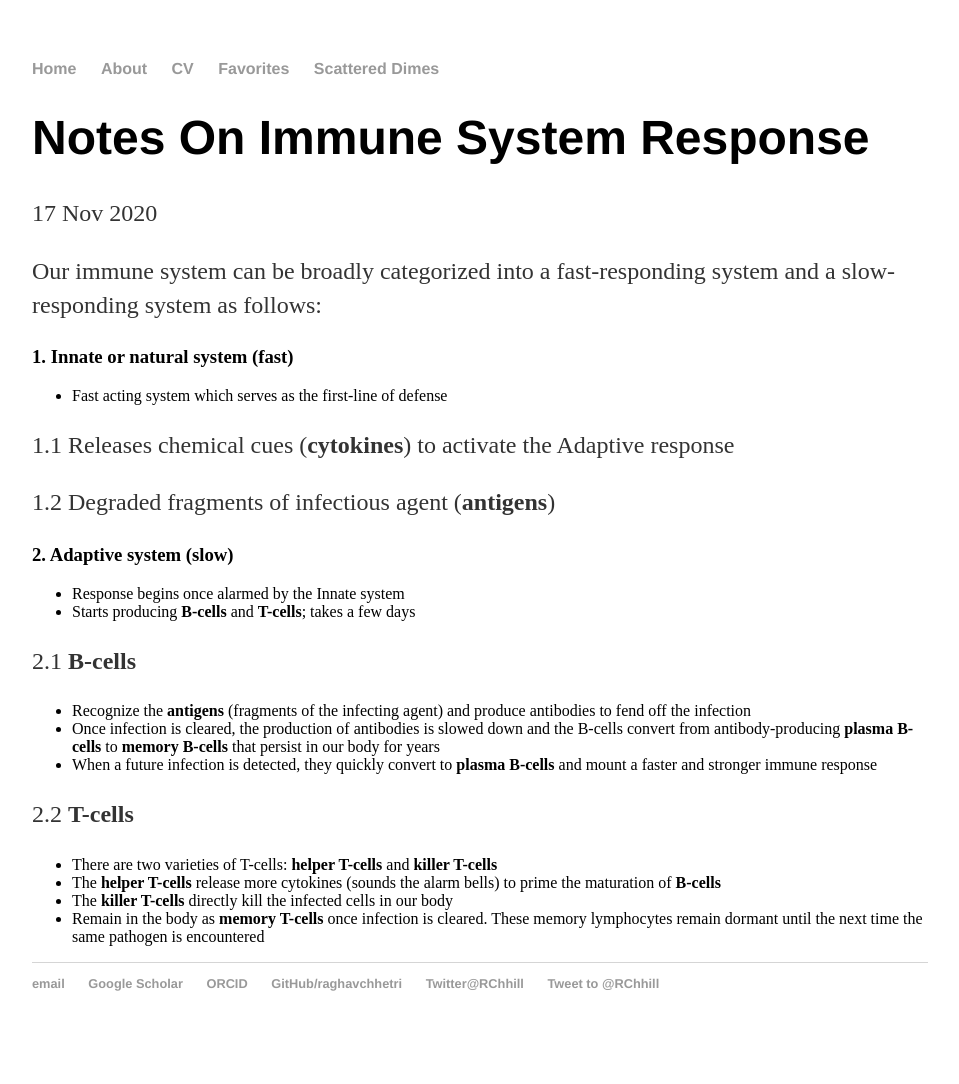
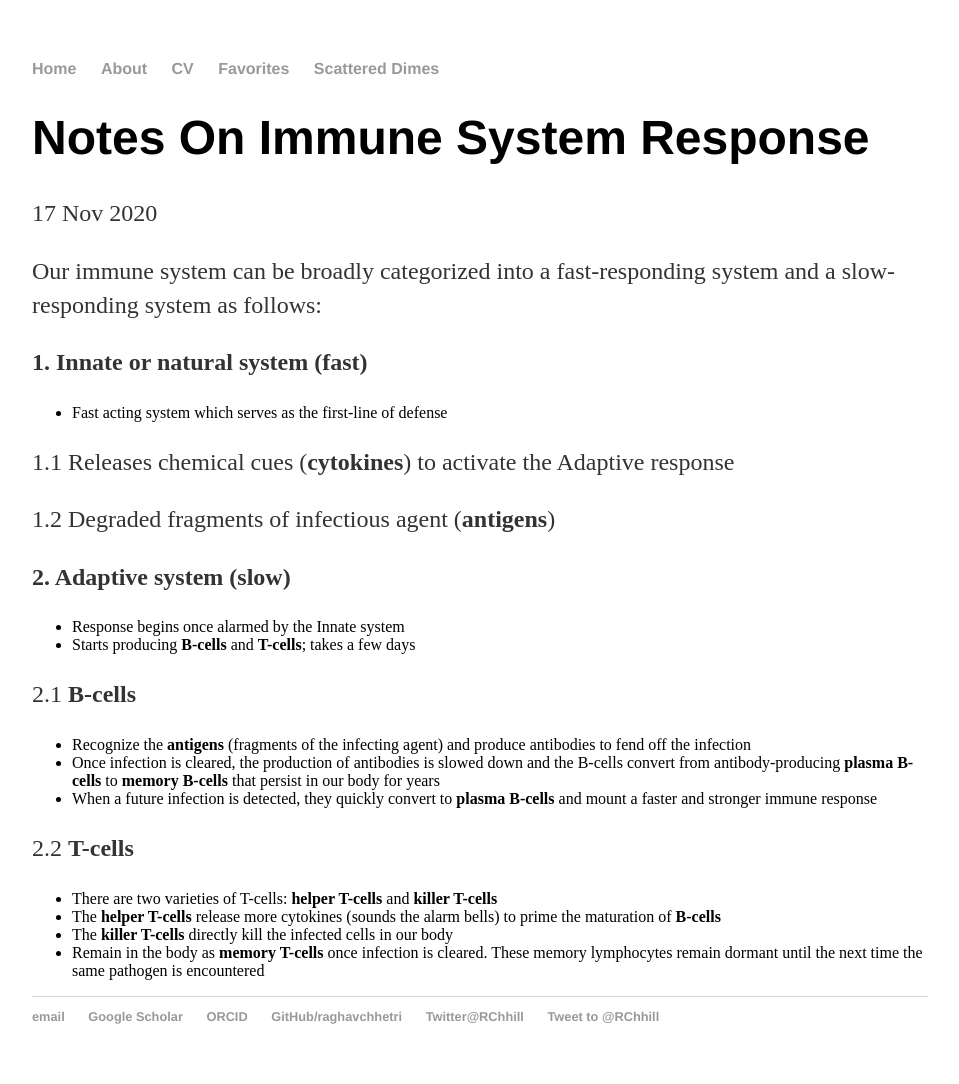
Before and after one commit to raghavchhetri/raghavchhetri.github.io, a Jekyll site: the page built from _posts/2020-11-17-notes-on-immune-system-response.md, in a window 1280 px wide. Shown: the whole page, without its empty margins (160-1119 px from the left). Built offline with Jekyll 4.4.1, drawn with Linux system fonts in a browser that asks for light colours; our own code applies the rules of GitHub Pages for plain Markdown files; comment, search, counter and statistics services are not loaded; before the commit the page ends 1051 px from its top, so only the background shows below that.

```diff
--- a/_posts/2020-11-17-notes-on-immune-system-response.md
+++ b/_posts/2020-11-17-notes-on-immune-system-response.md
@@ -1,13 +1,13 @@
 Our immune system can be broadly categorized into a fast-responding system and a slow-responding system as follows:
 
-### **1. Innate or natural system (fast)**
+**1. Innate or natural system (fast)**
 - Fast acting system which serves as the first-line of defense
 
 1.1 Releases chemical cues (**cytokines**) to activate the Adaptive response
 
 1.2 Degraded fragments of infectious agent (**antigens**)
 
-### **2. Adaptive system (slow)**
+**2. Adaptive system (slow)**
 - Response begins once alarmed by the Innate system
 - Starts producing **B-cells** and **T-cells**; takes a few days
 
```
